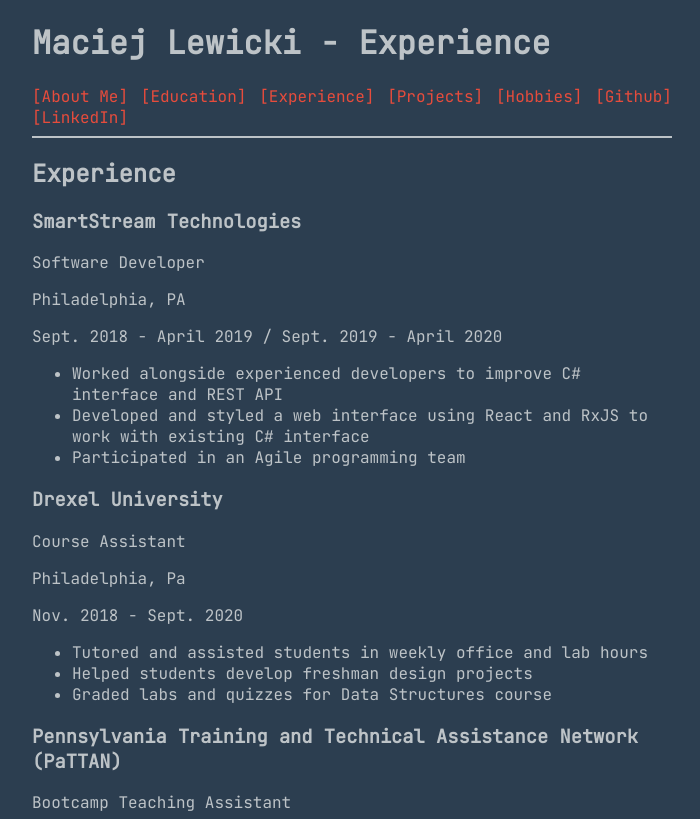
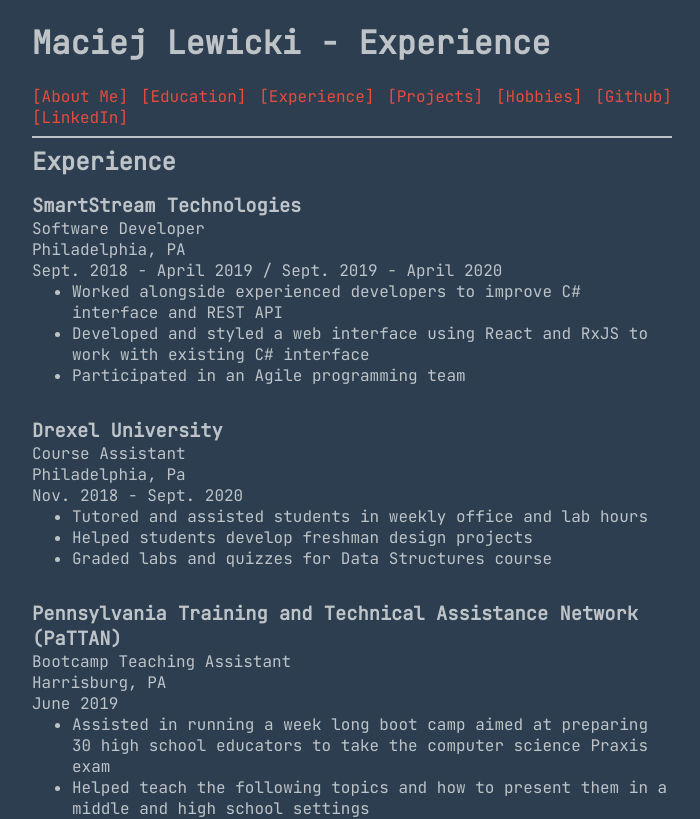
Before and after one commit to mlewicki12/angular-resume, an Angular app: page /experience in a window 1280 px wide. Shown: the top 819 px of the page, without its empty margins (288-988 px from the left). Built offline with nearby package versions, Linux system fonts and the light colour scheme.

Commit message:
surround elements in section tags

```diff
--- a/src/app/components/education/education.component.html
+++ b/src/app/components/education/education.component.html
@@ -1,6 +1,7 @@
 
 <h2>Education</h2>
 
+<section>
   <h3>Drexel University (2017-2020)</h3>
   <ul>
     <li>BS in Computer Science</li>
@@ -17,3 +18,4 @@
     <li>Systems Programming</li>
     <li>Web and Mobile App Development</li>
   </ul>
+</section>
--- a/src/app/components/experience/experience.component.html
+++ b/src/app/components/experience/experience.component.html
@@ -1,6 +1,7 @@
 
 <h2>Experience</h2>
 
+<section>
   <h3>SmartStream Technologies</h3>
   <p>Software Developer</p>
   <p>Philadelphia, PA</p>
@@ -10,7 +11,9 @@
     <li>Developed and styled a web interface using React and RxJS to work with existing C# interface</li>
     <li>Participated in an Agile programming team</li>
   </ul>
+</section>
 
+<section>
   <h3>Drexel University</h3>
   <p>Course Assistant</p>
   <p>Philadelphia, Pa</p>
@@ -20,7 +23,9 @@
     <li>Helped students develop freshman design projects</li>
     <li>Graded labs and quizzes for Data Structures course</li>
   </ul>
+</section>
 
+<section>
   <h3>Pennsylvania Training and Technical Assistance Network (PaTTAN)</h3>
   <p>Bootcamp Teaching Assistant</p>
   <p>Harrisburg, PA</p>
@@ -35,3 +40,4 @@
         <li>Graph theory</li>
       </ul>
   </ul>
+</section>
--- a/src/app/components/hobbies/hobbies.component.html
+++ b/src/app/components/hobbies/hobbies.component.html
@@ -1,6 +1,7 @@
 
 <h2>Hobbies</h2>
 
+<section>
   <h3>Philth Zine</h3>
   <p>Writer / organiser</p>
   <ul>
@@ -8,7 +9,9 @@
     <li>Helped put together a livestream fest</li>
     <li><a target="_blank" href="https://philthzine.com">Website</a></li>
   </ul>
+</section>
 
+<section>
   <h3>Flammable Music for Flammable People Compilation</h3>
   <p>Organiser</p>
   <ul>
@@ -17,7 +20,9 @@
     <li>100% profits donated to <a href="http://reclaimphiladelphia.org/">Reclaim Philadelphia</a></li>
     <li><a href="https://firehazardrecords.bandcamp.com/album/flammable-music-for-flammable-people-vol-1">Bandcamp</a></li>
   </ul>
+</section>
 
+<section>
   <h3>Big Coaching Decisions</h3>
   <p>Musician</p>
   <ul>
@@ -31,3 +36,4 @@
       <li><a href="https://toothcemetery.bandcamp.com/album/bangers-for-bingus">Bangers for Bingus</a></li>
     </ul>
   </ul>
+</section>
--- a/src/app/components/navbar/navbar.component.ts
+++ b/src/app/components/navbar/navbar.component.ts
@@ -8,13 +8,19 @@
 })
 export class NavbarComponent implements OnInit {
   page: string = '';
+  routeMap: {[key: string] : string} = {
+    "/about": "About Me",
+    "/education": "Education",
+    "/experience": "Experience",
+    "/projects": "Projects",
+    "/hobbies": "Hobbies"
+  };
 
   constructor(private location: Location) { }
 
   ngOnInit(): void {
     this.location.onUrlChange(val => {
-      const page = val.substring(1).split('/')[0];
-      this.page = page.charAt(0).toUpperCase() + page.substring(1);
+      this.page = this.routeMap[val];
     });
   }
 
--- a/src/app/components/projects/projects.component.html
+++ b/src/app/components/projects/projects.component.html
@@ -1,6 +1,7 @@
 
 <h2>Projects</h2>
 
+<section>
   <h3>Dev Website</h3>
   <p>AngularJS, HTML, CSS</p>
   <ul>
@@ -9,7 +10,9 @@
     <li><a target="_blank" href="https://mlewicki.me">mlewicki.me</a></li>
     <li>Github repository</li>
   </ul>
+</section>
 
+<section>
   <h3>Philth Peace Phest Schedule</h3>
   <p>AngularJS, HTML, CSS</p>
   <ul>
@@ -19,7 +22,9 @@
     <li><a target="_blank" href="https://schedule.mlewicki.me">schedule.mlewicki.me</a></li>
     <li><a target="_blank" href="https://github.com/mlewicki12/angular-philth-phchedule">Github repository</a></li>
   </ul>
+</section>
 
+<section>
   <h3>Chillwavve Records Servers Hacking ARG</h3>
   <p>AngularJS, HTML, CSS</p>
   <ul>
@@ -29,7 +34,9 @@
     <li><a target="_blank" href="https://servers.mlewicki.me">servers.mlewicki.me</a></li>
     <li><a target="_blank" href="https://github.com/mlewicki12/angular-music-arg">Github repository</a></li>
   </ul>
+</section>
 
+<section>
   <h3>Times Tables Quiz</h3>
   <p>AngularJS, Google Firestore, Auth0, HTML, CSS</p>
   <ul>
@@ -41,3 +48,4 @@
     <li><a target="_blank" href="https://quizlet.mlewicki.me">quizlet.mlewicki.me</a></li>
     <li><a target="_blank" href="https://github.com/mlewicki12/angular-quizlet">Github repository</a></li>
   </ul>
+</section>
--- a/src/styles.scss
+++ b/src/styles.scss
@@ -20,6 +20,18 @@
   width: 50%;
 }
 
+h2 {
+  margin: 0.5rem 0 0 0;
+}
+
+section {
+  padding: 1rem 0;
+}
+
+section > * {
+  margin: 0;
+}
+
 hr {
   border: 1px solid #bdc3c7;
 }
```
Lines whose indentation alone changed are shown as unchanged.
